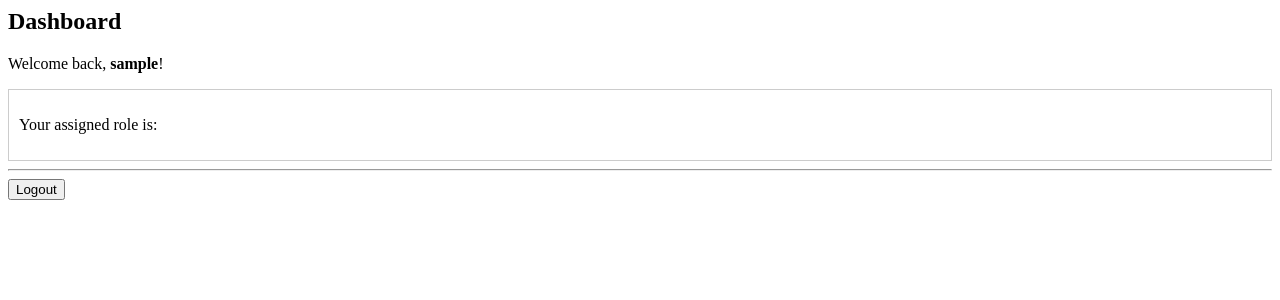
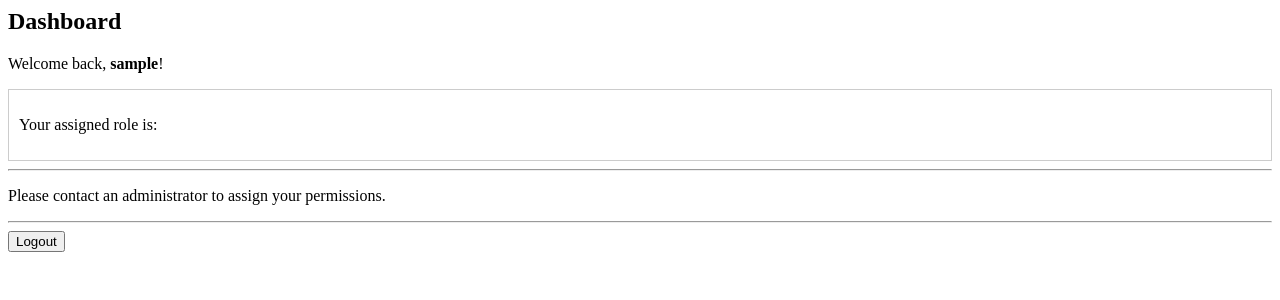
Before and after one commit to ManojMohatra/lms-django, a Django app: page /accounts/dashboard in a window 1280 px wide. Shown: the top 300 px of the page. Run offline with Django 5.2, Linux system fonts and the light colour scheme; the visitor is signed in with stand-in values (Sample User, id 1).

Commit message:
Add basic teacher dashboard

```diff
--- a/accounts/templates/accounts/dashboard.html
+++ b/accounts/templates/accounts/dashboard.html
@@ -2,8 +2,24 @@
 <p>Welcome back, <strong>{{ user.username }}</strong>!</p>
 
 <div style="padding:10px; border:1px solid #ccc;">
-  <p>Your assigned role is:<strong>{{ user.profile.get_role_display }}</strong></p>
+  <p>Your assigned role is: <strong>{{ user.profile.get_role_display }}</strong></p>
 </div>
+
+<hr>
+
+{% if user.profile.role == 'teacher' %}
+    <p>Ready to manage your classes?</p>
+    <a href="{% url 'courses:teacher_dashboard' %}" style="padding: 10px 20px; background-color: #007bff; color: white; text-decoration: none; border-radius: 5px;">
+        Let's start your work
+    </a>
+{% elif user.profile.role == 'student' %}
+    <p>Ready to jump back into your lessons?</p>
+    <a href="{% url 'courses:my_courses' %}" style="padding: 10px 20px; background-color: #28a745; color: white; text-decoration: none; border-radius: 5px;">
+        Let's start your work
+    </a>
+{% else %}
+    <p>Please contact an administrator to assign your permissions.</p>
+{% endif %}
 
 <hr>
 
--- a/courses/urls.py
+++ b/courses/urls.py
@@ -16,4 +16,5 @@ urlpatterns = [
     path("module/<int:module_id>/add-lecture/",views.add_lecture,name="add_lecture"),
     path("module/<int:module_id>/edit/",views.edit_module,name="edit_module"),
     path("module/<int:module_id>/delete",views.delete_module,name="delete_module"),
+    path("dashboard/",views.teacher_dashboard,name="teacher_dashboard"),
 ]
```
Also changed, not shown: courses/templates/courses/teacher_dashboard.html (added, +15 -0 lines), courses/views.py (+10 -0 lines).
